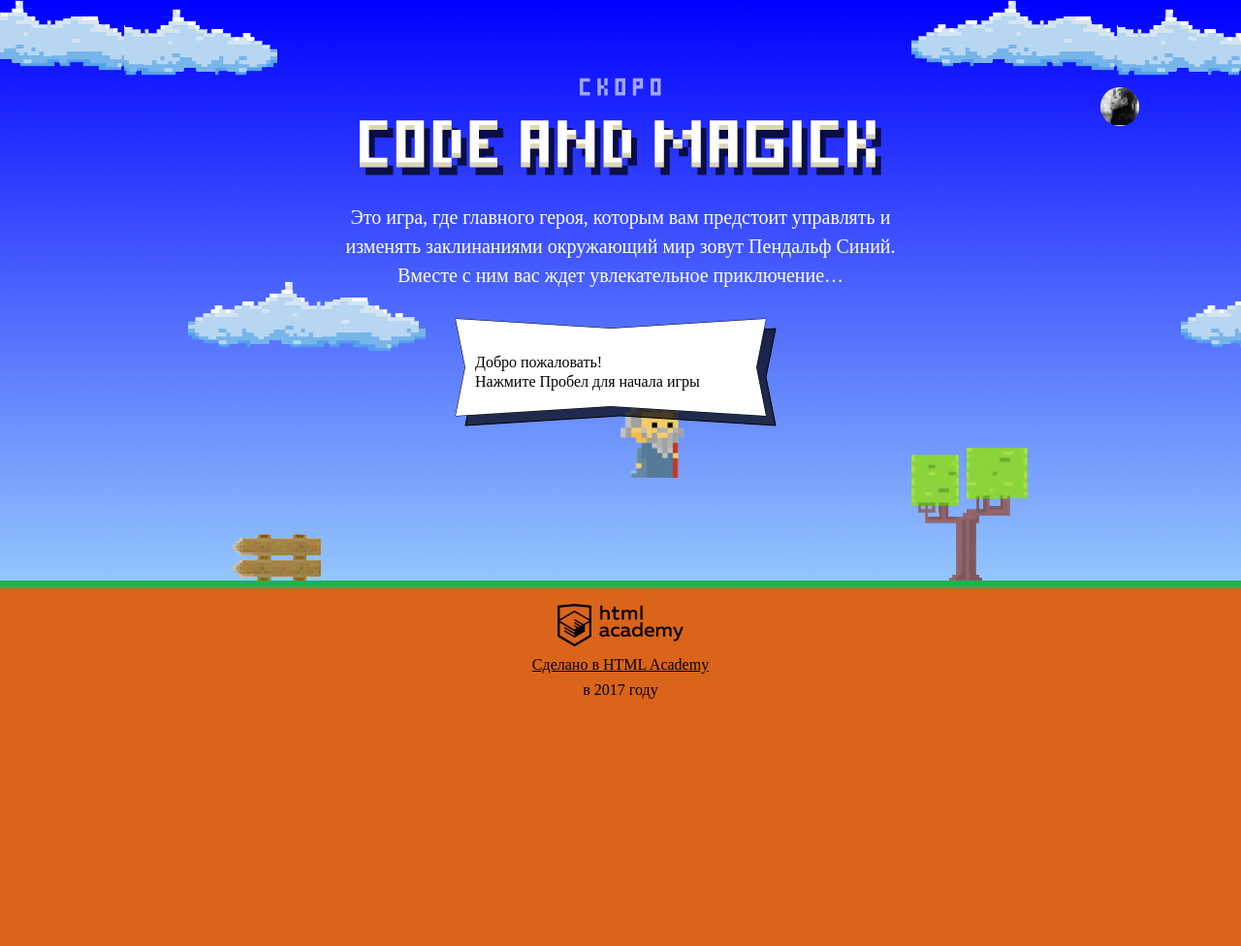
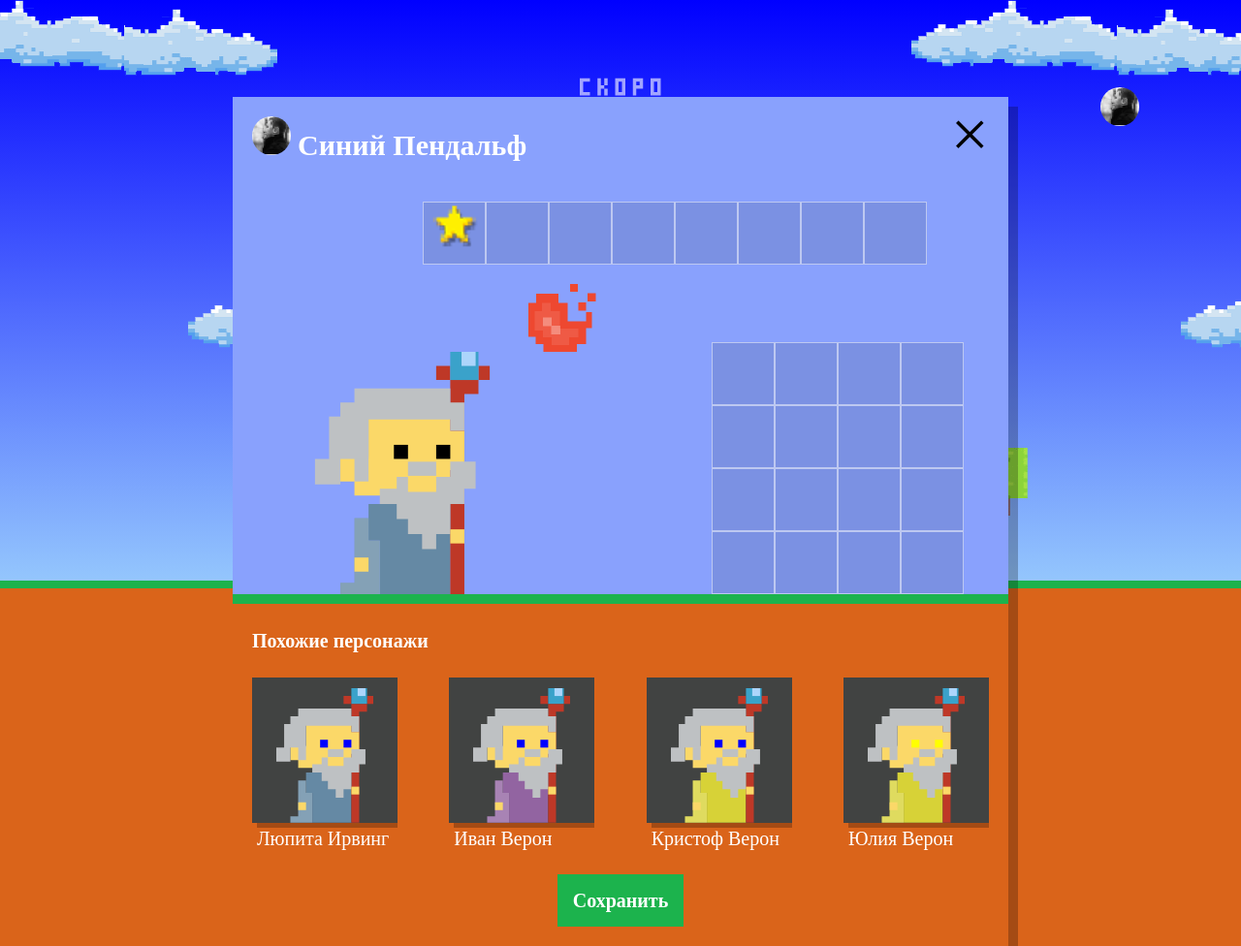
Before and after one commit to Nostromo-9/238875-code-and-magick, a website: page index.html in a window 1280 px wide. Shown: the whole page at 97% size. Before the commit the page ends 800 px from the top, so only its background shows below. Drawn offline with Linux system fonts and the light colour scheme; a web font is replaced by a local one.

Commit message:
Выполнил задание

```diff
--- a/index.html
+++ b/index.html
@@ -196,6 +196,7 @@
     return height / 3;
   };
 </script>
+<script src="./js/setup.js"></script>
 <script src="./js/stat.js"></script>
 <script src="./js/game.js"></script>
 
--- /dev/null
+++ b/js/setup.js
@@ -0,0 +1,53 @@
+'use strict';
+
+var WIZARD_NAMES = ['Иван', 'Хуан Себастьян', 'Мария', 'Кристоф', 'Виктор', 'Юлия', 'Люпита', 'Вашингтон'];
+var WIZARD_SURNAMES = ['да Марья', 'Верон', 'Мирабелла', 'Вальц', 'Онопко', 'Топольницкая', 'Нионго', 'Ирвинг'];
+var COAT_COLORS = ['rgb(101, 137, 164)', 'rgb(241, 43, 107)', 'rgb(146, 100, 161)', 'rgb(56, 159, 117)', 'rgb(215, 210, 55)', 'rgb(0, 0, 0)'];
+var EYES_COLORS = ['black', 'red', 'blue', 'yellow', 'green'];
+
+function randomAttribute(array) {  // функция выбора случайного элемента массива
+  var rand = Math.floor(Math.random() * array.length);
+  return array[rand];
+}
+
+function createWizardsArray(length) {  // функция создания массива JS-объектов
+  var array = [];
+  for (var i = 0; i < length; i++) {
+    var randomWizard = {
+      name: randomAttribute(WIZARD_NAMES) + ' ' + randomAttribute(WIZARD_SURNAMES),
+      coatColor: randomAttribute(COAT_COLORS),
+      eyesColor: randomAttribute(EYES_COLORS)
+    };
+    array.push(randomWizard);
+  }
+  return array;
+}
+
+function createWizard(wizard) {  // функция создания DOM-элемента на основе шаблона и JS-объекта
+
+  var similarWizardTemplate = document.querySelector('#similar-wizard-template').content;
+  var wizardElement = similarWizardTemplate.cloneNode(true);
+
+  wizardElement.querySelector('.setup-similar-label').textContent = wizard.name;
+  wizardElement.querySelector('.wizard-coat').style.fill = wizard.coatColor;
+  wizardElement.querySelector('.wizard-eyes').style.fill = wizard.eyesColor;
+
+  return wizardElement;
+}
+
+function fillFragment(wizardsArray) {  // функция заполнения блока DOM-элементами на основе массива JS-объектов
+  var fragment = document.createDocumentFragment();
+  for (var i = 0; i < wizardsArray.length; i++) {
+    fragment.appendChild(createWizard(wizardsArray[i]));
+  }
+  return fragment;
+}
+
+var userDialog = document.querySelector('.setup');
+userDialog.classList.remove('hidden');
+
+document.querySelector('.setup-similar').classList.remove('hidden');
+
+var similarListElement = document.querySelector('.setup-similar-list');
+var wizards = createWizardsArray(4);
+similarListElement.appendChild(fillFragment(wizards));
```
